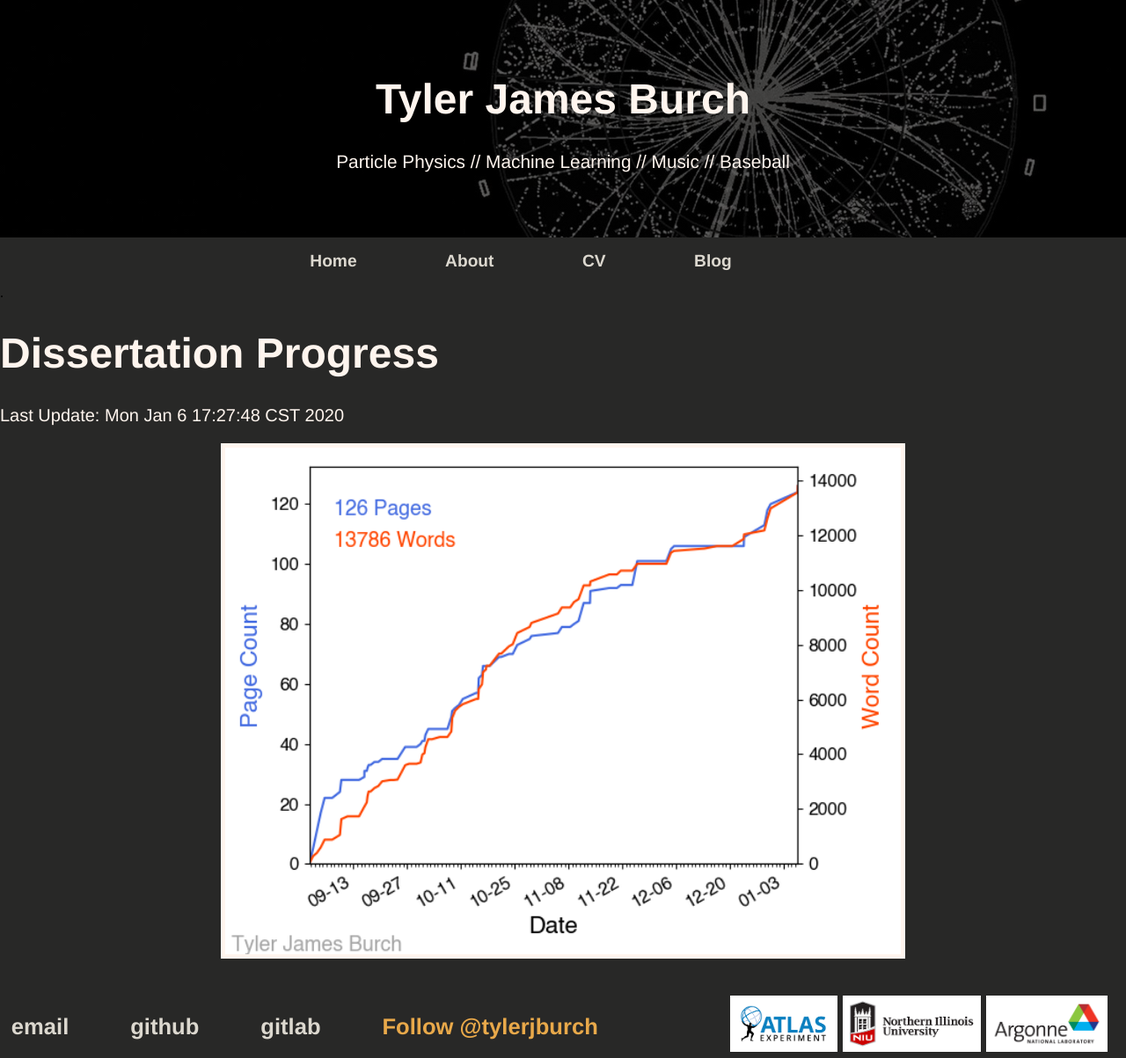
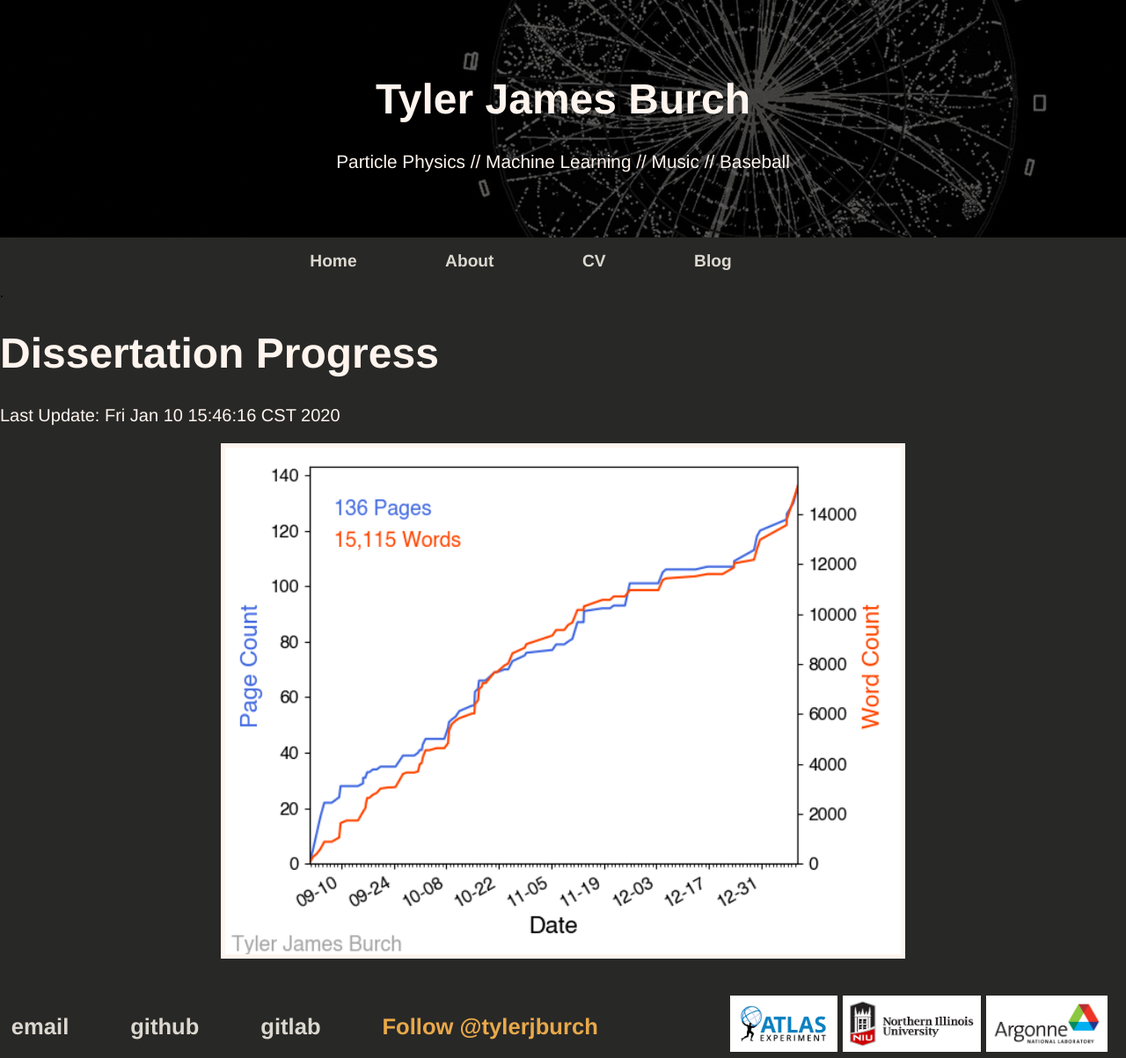
Before and after one commit to tjburch/tjburch.github.io, a Jekyll site: the page built from _other/dissertationProgress.md, in a window 1280 px wide. Shown: the whole page at 88% size. Built offline with Jekyll 4.4.1, drawn with Linux system fonts in a browser that asks for light colours; comment, search, counter and statistics services are not loaded.

Commit message:
update progress plot

```diff
--- a/_other/dissertationProgress.md
+++ b/_other/dissertationProgress.md
@@ -5,6 +5,6 @@ title: "Dissertation Progress"
 #tags: [misc]
 ---
 
-Last Update: Mon Jan  6 17:27:48 CST 2020
+Last Update: Fri Jan 10 15:46:16 CST 2020
 
 <img src="/blogimages/dissertationProgress.png" alt="" class="center" border="5" style="width:60%;"/>
```
Also changed, not shown: blogimages/dissertationProgress.png.
